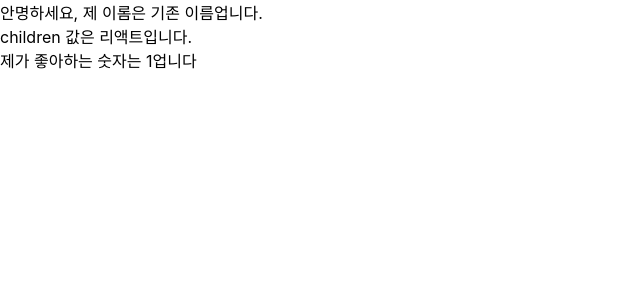
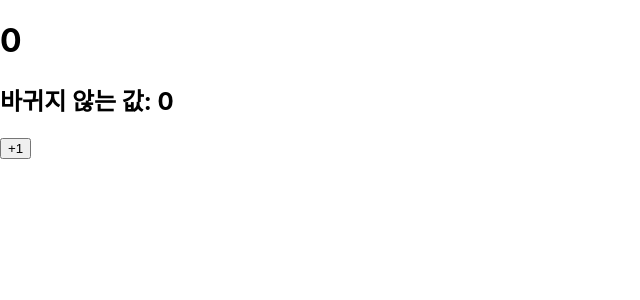
Before and after one commit to graceFor/web_study, a React (Create React App) app: page / in a window 1280 px wide. Shown: the top 300 px of the page, without its empty margins (0-640 px from the left). Built offline with nearby package versions, Linux system fonts and the light colour scheme.

Commit message:
ClassComponent_State

```diff
--- a/src/App.js
+++ b/src/App.js
@@ -1,13 +1,9 @@
 import React from "react";
 import "./App.css";
-import MyComponent from "./MyComponent";
+import Counter from "./Counter";
 
 const App = () => {
-  return (
-    <MyComponent nane="React" favoriteNumber={1}>
-      리액트
-    </MyComponent>
-  );
+  return <Counter />;
 };
 
 export default App;
--- /dev/null
+++ b/src/Counter.js
@@ -0,0 +1,32 @@
+import React, { Component } from "react";
+
+class Counter extends Component {
+  constructor(props) {
+    super(props);
+    //state의 초것값 설정하기
+    this.state = {
+      number: 0,
+      fixedNumber: 0,
+    };
+  }
+  render() {
+    const { number, fixedNumber } = this.state; // state롤 조화할 때는 this.state로 조화합니다.
+    return (
+      <div>
+        <h1>{number}</h1>
+        <h2>바귀지 않는 값: {fixedNumber}</h2>
+        <button
+          //onClick을 통해 버론이 클릭되었울 때 호출할 함수룰 지정합니다.
+          onClick={() => {
+            // this.setState틀 사용하여 state에 새로운 값울 넣울 수 있습니다.
+            this.setState({ number: number + 1 });
+          }}
+        >
+          +1
+        </button>
+      </div>
+    );
+  }
+}
+
+export default Counter;
```
